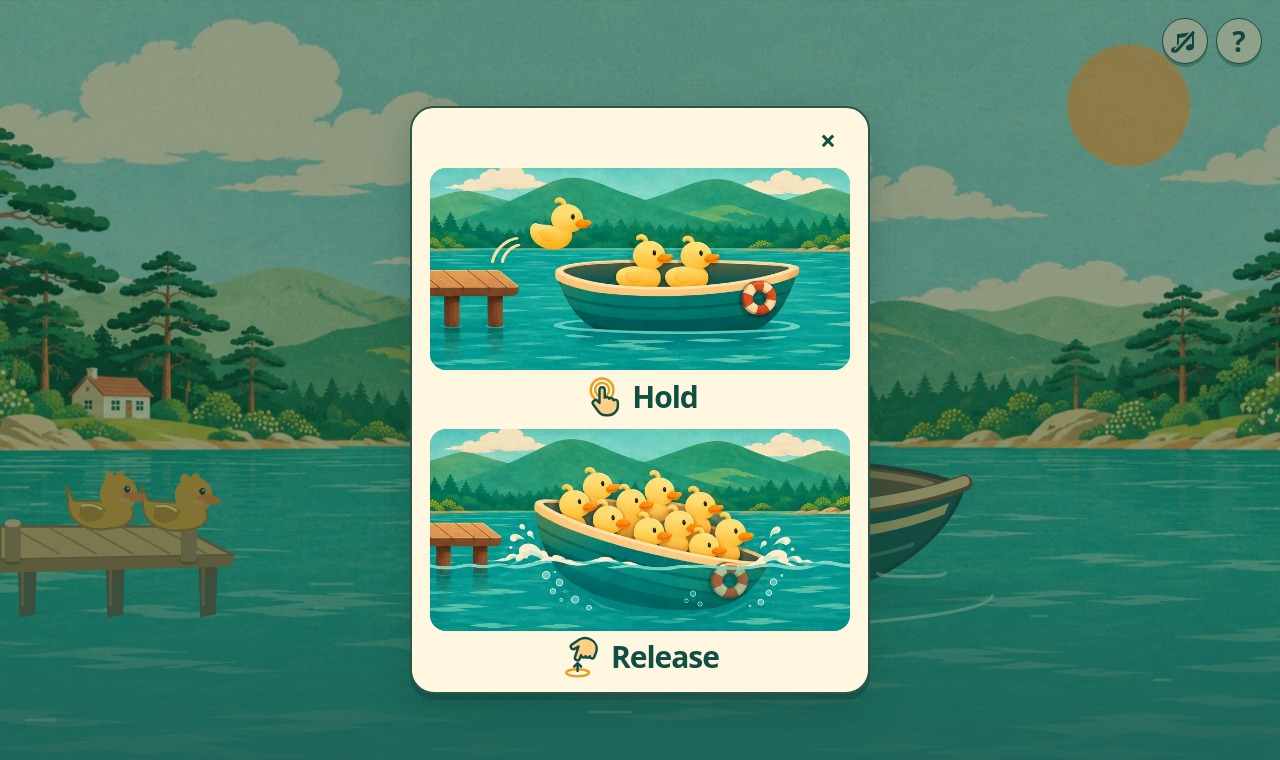
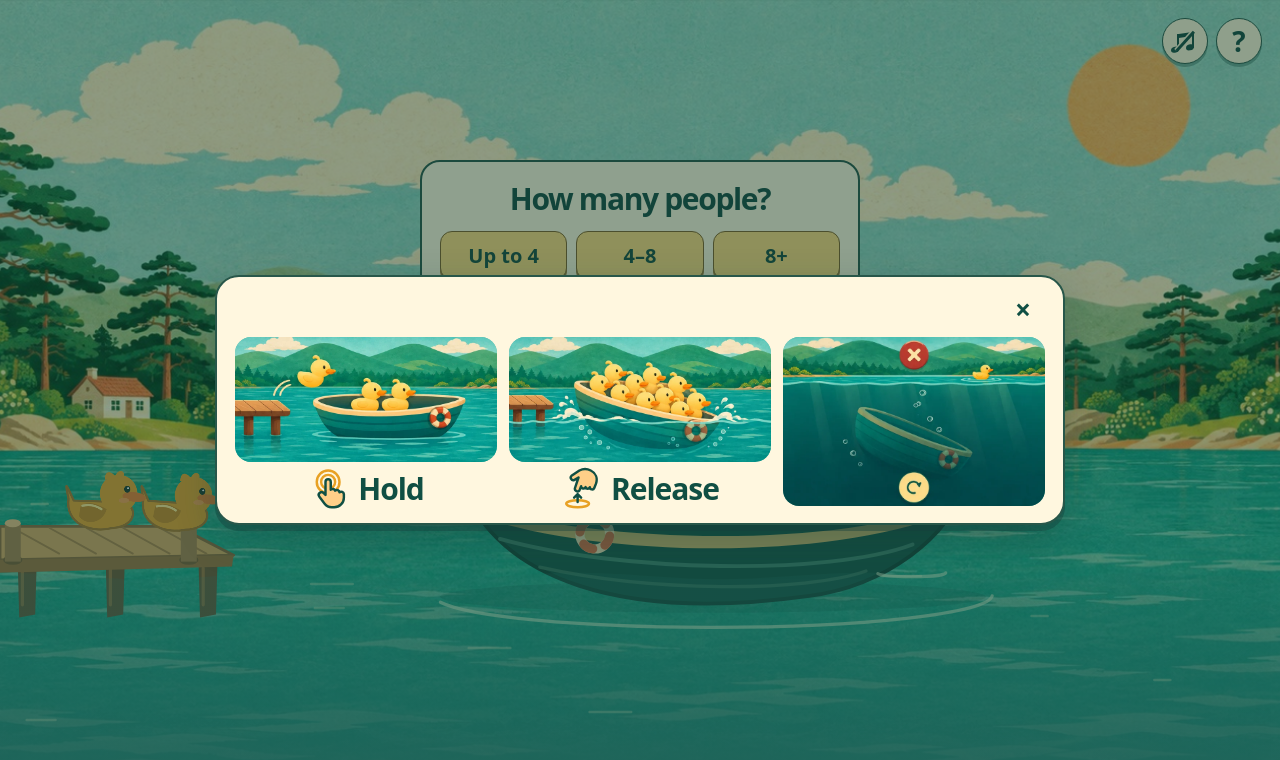
Before and after one commit to SseO-KR/duck-boat, a plain HTML site: page index.html in a window 1280 px wide. Both pictures are taken after a click on the button "How to play". Drawn offline with Linux system fonts and the light colour scheme; no server answers; animation ran at ten frames a second.

Commit message:
Show the ending scene in game help (#6)

```diff
--- a/index.html
+++ b/index.html
@@ -68,6 +68,9 @@
         Release
       </figcaption>
     </figure>
+    <figure>
+      <img src="ending.webp" width="724" height="468" loading="lazy" alt="The boat is underwater. The red cross marks a loss for the last player. The yellow circular arrow starts another game.">
+    </figure>
   </div>
 </dialog>
 <script src="scene.js"></script><script src="game.js"></script>
--- a/style.css
+++ b/style.css
@@ -81,8 +81,13 @@ button{font:inherit;color:inherit;-webkit-tap-highlight-color:transparent}
 #game-tools button:focus-visible,#help-close:focus-visible{outline:3px solid #184d40;outline-offset:2px}
 .sr{position:absolute;width:1px;height:1px;clip-path:inset(50%);overflow:hidden}
 @media(max-height:480px){#game-tools{top:max(8px,env(safe-area-inset-top))}.replay{bottom:max(4%,env(safe-area-inset-bottom));width:48px;height:48px}}
-@media(orientation:landscape) and (max-height:540px){
-  #help{width:min(740px,calc(100% - 24px))}
-  .help-steps{grid-template-columns:repeat(2,minmax(0,1fr))}
+@media(orientation:landscape){
+  #help{width:min(850px,calc(100% - 24px))}
+  .help-steps{grid-template-columns:repeat(3,minmax(0,1fr))}
+}
+@media(orientation:portrait) and (max-height:820px){
+  .help-steps{gap:8px}
+  .help-steps img{width:auto;max-width:100%;max-height:max(84px,calc((100dvh - 220px) / 3));margin-inline:auto}
+  .help-steps svg{width:36px;height:36px}
 }
 @media(prefers-reduced-motion:reduce){[data-state=ready] .hold-pulse{animation:none}.cue{transition:none}}
```
Also changed, not shown: ending.webp (added), 1 other file.
